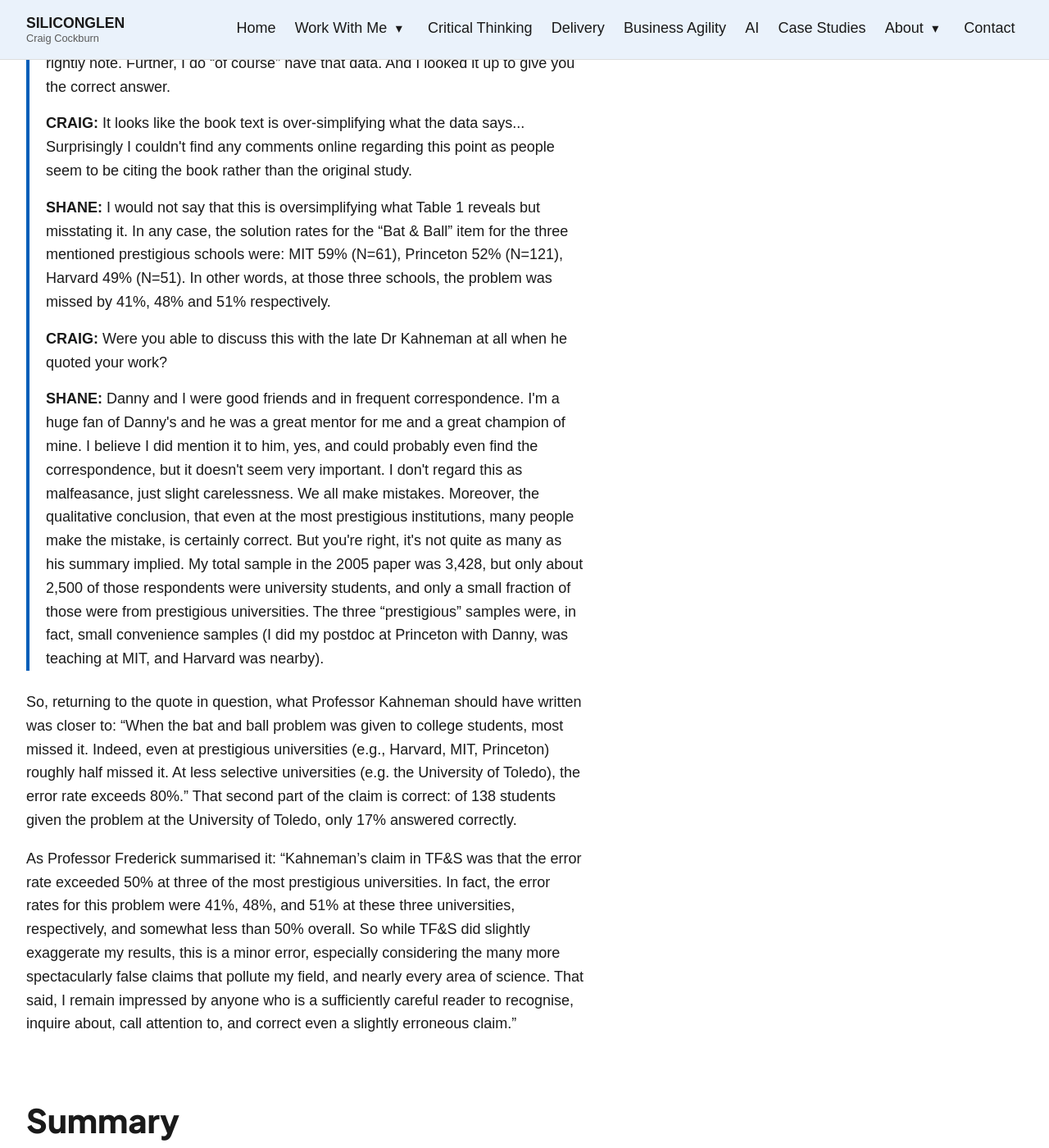
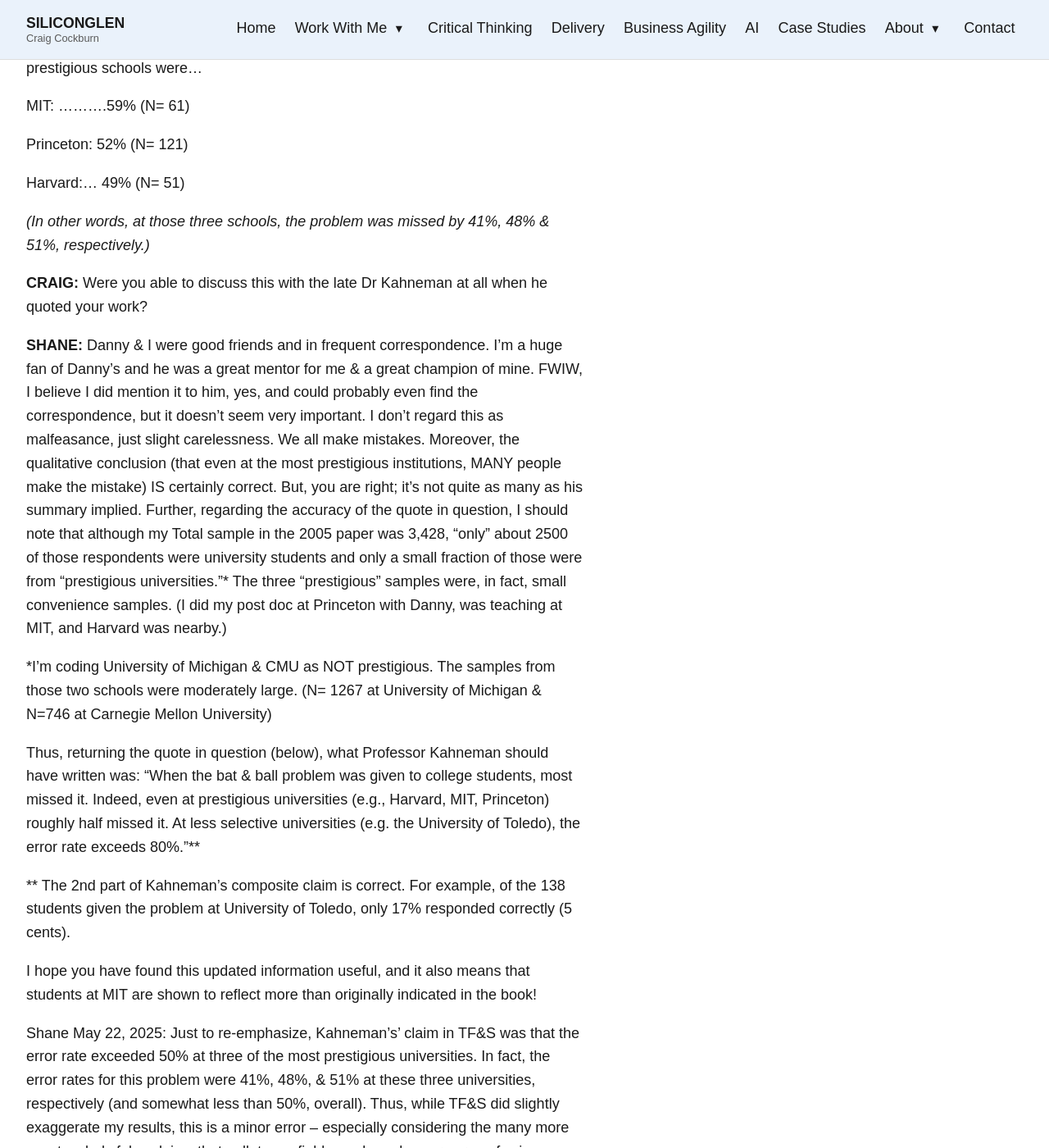
Before and after one commit to siliconglen/siliconglen-site, a Jekyll site: the page built from insights/critical-thinking-kahneman-correction/index.md, in a window 1280 px wide and 1400 px high, scrolled down 3245 px. Shown: the whole window at 82% size. Built offline with Jekyll 4.4.1, drawn with Linux system fonts in a browser that asks for light colours; some of the changed text lies outside the part shown.

Commit message:
Restore approved critical thinking paper

```diff
--- a/insights/critical-thinking-kahneman-correction/index.md
+++ b/insights/critical-thinking-kahneman-correction/index.md
@@ -1,127 +1,151 @@
 ---
 layout: page
-title: How critical thinking uncovered an error in “Thinking, Fast and Slow”
+title: 'How critical thinking uncovered an error in "Thinking, Fast and Slow"'
 eyebrow: Insights
-intro: Following consultation with Professor Shane Frederick of Yale School of Management, this is a small correction to Daniel Kahneman's summary of Shane's research in his best-selling book Thinking, Fast and Slow.
-description: How critical thinking and source data uncovered a small error in Thinking, Fast and Slow.
+intro: 'Following consultation with Professor Shane Frederick of Yale''s School of Management, I offer a small correction to Daniel Kahneman''s summary of Shane''s research in his best-selling book: "Thinking, Fast and Slow"'
+description: How critical thinking uncovered an error in Thinking, Fast and Slow.
 permalink: /insights/critical-thinking-kahneman-correction/
 ---
 
-<!-- Header image pending: Craig will supply original AI-generated artwork. Do not use a reproduction of the published book cover. -->
+Craig Cockburn, Edinburgh, Scotland April 2025.
 
-<p class="publication-date">First published in April 2025. <a href="https://www.academia.edu/129657170/Thinking_Fast_and_Slow_correction">View the original paper on Academia.edu</a>.</p>
+**Introduction**
 
-## Introduction
+Critical thinking is the process of analysing available data, assumptions, and arguments to reach sound conclusions, with deference to looking out for common biases behavioural researchers have spent roughly 60 years documenting. This is not a completely new challenge. Calls for greater application date back to Socrates (C. 470–399 BC) and include Devil's advocacy (1587), Kriegsspiel (1812) and Red Teaming as applied to both business & military decision making.
 
-Critical thinking is the process of analysing available data, assumptions and arguments to reach sound conclusions, with an eye on the biases behavioural researchers have spent roughly 60 years documenting. It's not a new challenge: calls for it trace back to Socrates (c. 470–399 BC), through Devil's advocacy (1587) and Kriegsspiel (1812), to Red Teaming as applied to business and military decision-making (Hoffman, 2017).
+**Background**
 
-## Background
+Since giving [my first conference talks on business decisions in 2019](https://www.infoq.com/presentations/wardley-maps-context-change/), I've been especially drawn to the concept of Red Team Thinking with the aims of offering a clearer framework for understanding and overcoming biases affecting decision making in business. To this end, I've drawn from the thoughts of Dave Snowden (Cynefin) and Dr Gary Klein (Premortem) and Bryce Hoffman (who has de-emphasized the existence of separate teams and instead emphasized this as a cognitive exercise within teams, with a special emphasis and the avoidance of arriving at confident predictions too early, if ever P85.
 
-Since giving [my first conference talks on business decisions in 2019](https://www.infoq.com/presentations/wardley-maps-context-change/), I've been especially drawn to the concept of Red Team Thinking, as a way of offering a clearer framework for understanding and overcoming the biases that affect decision-making in business. I've drawn on Dave Snowden's Cynefin, Dr Gary Klein's Premortem technique, and Bryce Hoffman's work, which de-emphasises the idea of separate “red teams” and instead treats this as a cognitive exercise within teams, with particular emphasis on avoiding confident predictions too early, if ever (Kahneman, 2011, p. 85).
+This tendency to jump to conclusions is illustrated by Shane Frederick's (2005) Cognitive Reflection Test, which was designed to measure how carefully System 2 (reflective reasoning or deliberation) monitors and controls the output of System 1 (reflexive reasoning or Intuition).
 
-That tendency to jump to conclusions is illustrated by Shane Frederick's (2005) Cognitive Reflection Test, designed to measure how carefully System 2 (reflective reasoning, or deliberation) monitors and controls the output of System 1 (reflexive reasoning, or intuition).
+**Observations**
 
-### Figure 1: The Cognitive Reflection Test (CRT)
+Referencing Professor Frederick's research, Professor Kahneman averred: "Many thousands of university students have answered the bat-and-ball puzzle, and the results are shocking. More than 50% of students at Harvard, MIT, and Princeton gave the intuitive—incorrect—answer. At less selective universities, the rate of demonstrable failure to check was in excess of 80%."
+
+Although Professor Kahneman's summary of Professor Frederick's research was essentially correct, he somewhat exaggerated Professor Frederick's "surprising" results.
+
+This exaggeration is hinted at by examining Professor Frederick's summary of results in the original 2005 paper (see below), which involved 3,428 respondents (most of whom were university students). Source [https://pubs.aeaweb.org/doi/pdfplus/10.1257/089533005775196732](https://pubs.aeaweb.org/doi/pdfplus/10.1257/089533005775196732)
+
+*Figure 1: The Cognitive Reflection Test (CRT)*
 
 1. A bat and a ball cost $1.10 in total. The bat costs $1.00 more than the ball. How much does the ball cost? ___ cents
 2. If it takes 5 machines 5 minutes to make 5 widgets, how long would it take 100 machines to make 100 widgets? ___ minutes
 3. In a lake, there is a patch of lily pads. Every day, the patch doubles in size. If it takes 48 days for the patch to cover the entire lake, how long would it take for the patch to cover half of the lake? ___ days
 
-*(Source: Frederick, 2005)*
+**Table 1: CRT Scores, by Location**
 
-## Observations
+| Location | Mean CRT score | 0 | 1 | 2 | 3 | N |
+| --- | --- | --- | --- | --- | --- | --- |
+| MIT | 2.18 | 7% | 16% | 30% | 48% | 61 |
+| Princeton | 1.63 | 18% | 27% | 28% | 26% | 121 |
+| Boston fireworks display | 1.53 | 24% | 24% | 26% | 26% | 195 |
+| Carnegie Mellon | 1.51 | 25% | 25% | 25% | 25% | 746 |
+| Harvard | 1.43 | 20% | 37% | 24% | 20% | 51 |
+| Michigan, Ann Arbor | 1.18 | 31% | 33% | 23% | 14% | 1267 |
+| Web-based studies | 1.10 | 39% | 25% | 22% | 13% | 525 |
+| Bowling Green | 0.87 | 50% | 25% | 13% | 12% | 52 |
+| Michigan, Dearborn | 0.83 | 51% | 22% | 21% | 6% | 154 |
+| Michigan State | 0.79 | 49% | 29% | 16% | 6% | 118 |
+| Toledo | 0.57 | 64% | 21% | 10% | 5% | 138 |
+| **Overall** | **1.24** | **33%** | **28%** | **23%** | **17%** | **3428** |
 
-Referencing Professor Frederick's research, Professor Kahneman wrote: “Many thousands of university students have answered the bat-and-ball puzzle, and the results are shocking. More than 50% of students at Harvard, MIT, and Princeton gave the intuitive—incorrect—answer. At less selective universities, the rate of demonstrable failure to check was in excess of 80%.”
+In this data, the highest performance was from students at MIT where "only" 48% got a perfect score (3/3). The remainder of the table reveals that 30% of MIT students missed one of the three questions, 16% missed two of them and 7% missed all three.
 
-Although Professor Kahneman's summary of Professor Frederick's research was essentially correct, he somewhat exaggerated the “surprising” results. That's hinted at in Frederick's own summary of results in the original 2005 paper, which involved 3,428 respondents, most of them university students ([read the original paper](https://pubs.aeaweb.org/doi/pdfplus/10.1257/089533005775196732)).
+It is not true that most people missed the bat & ball problem. When I asked him about the seeming discrepancy between the claim in Thinking Fast & Slow and his actual source data, Professor Frederick responded: "Hi Craig. Good detective work. You are correct."
 
-### Table 1: CRT scores by location
+This correspondence followed.
 
-<div class="table-scroll" role="region" aria-label="CRT scores by location" tabindex="0">
-<table>
-  <thead>
-    <tr><th scope="col">Location</th><th scope="col">Mean CRT score</th><th scope="col">0</th><th scope="col">1</th><th scope="col">2</th><th scope="col">3</th><th scope="col">N</th></tr>
-  </thead>
-  <tbody>
-    <tr><th scope="row">MIT</th><td>2.18</td><td>7%</td><td>16%</td><td>30%</td><td>48%</td><td>61</td></tr>
-    <tr><th scope="row">Princeton</th><td>1.63</td><td>18%</td><td>27%</td><td>28%</td><td>26%</td><td>121</td></tr>
-    <tr><th scope="row">Boston fireworks display</th><td>1.53</td><td>24%</td><td>24%</td><td>26%</td><td>26%</td><td>195</td></tr>
-    <tr><th scope="row">Carnegie Mellon</th><td>1.51</td><td>25%</td><td>25%</td><td>25%</td><td>25%</td><td>746</td></tr>
-    <tr><th scope="row">Harvard</th><td>1.43</td><td>20%</td><td>37%</td><td>24%</td><td>20%</td><td>51</td></tr>
-    <tr><th scope="row">Michigan, Ann Arbor</th><td>1.18</td><td>31%</td><td>33%</td><td>23%</td><td>14%</td><td>1267</td></tr>
-    <tr><th scope="row">Web-based studies</th><td>1.10</td><td>39%</td><td>25%</td><td>22%</td><td>13%</td><td>525</td></tr>
-    <tr><th scope="row">Bowling Green</th><td>0.87</td><td>50%</td><td>25%</td><td>13%</td><td>12%</td><td>52</td></tr>
-    <tr><th scope="row">Michigan, Dearborn</th><td>0.83</td><td>51%</td><td>22%</td><td>21%</td><td>6%</td><td>154</td></tr>
-    <tr><th scope="row">Michigan State</th><td>0.79</td><td>49%</td><td>29%</td><td>16%</td><td>6%</td><td>118</td></tr>
-    <tr><th scope="row">Toledo</th><td>0.57</td><td>64%</td><td>21%</td><td>10%</td><td>5%</td><td>138</td></tr>
-    <tr><th scope="row"><strong>Overall</strong></th><td><strong>1.24</strong></td><td><strong>33%</strong></td><td><strong>28%</strong></td><td><strong>23%</strong></td><td><strong>17%</strong></td><td><strong>3428</strong></td></tr>
-  </tbody>
-</table>
-</div>
+**CRAIG:** The problem is that the book claims it was the bat and ball question specifically, however the referenced data does not state this level of detail.
 
-*(Source: Frederick, 2005)*
+**SHANE:** Correct, I did not report item level results in my 2005 paper (Table 1 above). But that does set bounds on what item level results are possible, as you rightly note. Further, I do "of course" have that data. And I looked it up to give you the correct answer.
 
-In this data, the highest performance was from MIT students, where “only” 48% got a perfect score across all three questions; 30% missed one, 16% missed two, and 7% missed all three. It isn't true that most people missed the bat-and-ball problem specifically.
+**CRAIG:** It looks like the book text is over-simplifying what the data says. ... Surprisingly I couldn't find any comments online regarding this point as people seem to be citing the book rather than the original study.
 
-When I asked Professor Frederick about the seeming discrepancy between the book's claim and his actual source data, he responded: “Hi Craig. Good detective work. You are correct.”
+**SHANE:** I would not say that this is oversimplifying what Table 1 reveals but misstating it.
 
-This correspondence followed:
+In any case, the solution rates for the "Bat & Ball" item for the 3 mentioned prestigious schools were…
 
-<div class="correspondence">
-<p><strong>CRAIG:</strong> The problem is that the book claims it was the bat and ball question specifically, however the referenced data does not state this level of detail.</p>
+MIT: ……….59% (N= 61)
 
-<p><strong>SHANE:</strong> Correct, I did not report item level results in my 2005 paper (Table 1 above). But that does set bounds on what item level results are possible, as you rightly note. Further, I do “of course” have that data. And I looked it up to give you the correct answer.</p>
+Princeton: 52% (N= 121)
 
-<p><strong>CRAIG:</strong> It looks like the book text is over-simplifying what the data says... Surprisingly I couldn't find any comments online regarding this point as people seem to be citing the book rather than the original study.</p>
+Harvard:… 49% (N= 51)
 
-<p><strong>SHANE:</strong> I would not say that this is oversimplifying what Table 1 reveals but misstating it. In any case, the solution rates for the “Bat &amp; Ball” item for the three mentioned prestigious schools were: MIT 59% (N=61), Princeton 52% (N=121), Harvard 49% (N=51). In other words, at those three schools, the problem was missed by 41%, 48% and 51% respectively.</p>
+*(In other words, at those three schools, the problem was missed by 41%, 48% & 51%, respectively.)*
 
-<p><strong>CRAIG:</strong> Were you able to discuss this with the late Dr Kahneman at all when he quoted your work?</p>
+**CRAIG:** Were you able to discuss this with the late Dr Kahneman at all when he quoted your work?
 
-<p><strong>SHANE:</strong> Danny and I were good friends and in frequent correspondence. I'm a huge fan of Danny's and he was a great mentor for me and a great champion of mine. I believe I did mention it to him, yes, and could probably even find the correspondence, but it doesn't seem very important. I don't regard this as malfeasance, just slight carelessness. We all make mistakes. Moreover, the qualitative conclusion, that even at the most prestigious institutions, many people make the mistake, is certainly correct. But you're right, it's not quite as many as his summary implied. My total sample in the 2005 paper was 3,428, but only about 2,500 of those respondents were university students, and only a small fraction of those were from prestigious universities. The three “prestigious” samples were, in fact, small convenience samples (I did my postdoc at Princeton with Danny, was teaching at MIT, and Harvard was nearby).</p>
-</div>
+**SHANE:** Danny & I were good friends and in frequent correspondence. I'm a huge fan of Danny's and he was a great mentor for me & a great champion of mine. FWIW, I believe I did mention it to him, yes, and could probably even find the correspondence, but it doesn't seem very important. I don't regard this as malfeasance, just slight carelessness. We all make mistakes. Moreover, the qualitative conclusion (that even at the most prestigious institutions, MANY people make the mistake) IS certainly correct. But, you are right; it's not quite as many as his summary implied. Further, regarding the accuracy of the quote in question, I should note that although my Total sample in the 2005 paper was 3,428, "only" about 2500 of those respondents were university students and only a small fraction of those were from "prestigious universities."\* The three "prestigious" samples were, in fact, small convenience samples. (I did my post doc at Princeton with Danny, was teaching at MIT, and Harvard was nearby.)
 
-So, returning to the quote in question, what Professor Kahneman should have written was closer to: “When the bat and ball problem was given to college students, most missed it. Indeed, even at prestigious universities (e.g., Harvard, MIT, Princeton) roughly half missed it. At less selective universities (e.g. the University of Toledo), the error rate exceeds 80%.” That second part of the claim is correct: of 138 students given the problem at the University of Toledo, only 17% answered correctly.
+\*I'm coding University of Michigan & CMU as NOT prestigious. The samples from those two schools were moderately large. (N= 1267 at University of Michigan & N=746 at Carnegie Mellon University)
 
-As Professor Frederick summarised it: “Kahneman's claim in TF&S was that the error rate exceeded 50% at three of the most prestigious universities. In fact, the error rates for this problem were 41%, 48%, and 51% at these three universities, respectively, and somewhat less than 50% overall. So while TF&S did slightly exaggerate my results, this is a minor error, especially considering the many more spectacularly false claims that pollute my field, and nearly every area of science. That said, I remain impressed by anyone who is a sufficiently careful reader to recognise, inquire about, call attention to, and correct even a slightly erroneous claim.”
+Thus, returning the quote in question (below), what Professor Kahneman should have written was: "When the bat & ball problem was given to college students, most missed it. Indeed, even at prestigious universities (e.g., Harvard, MIT, Princeton) roughly half missed it. At less selective universities (e.g. the University of Toledo), the error rate exceeds 80%."\*\*
 
-## Summary
+\*\* The 2nd part of Kahneman's composite claim is correct. For example, of the 138 students given the problem at University of Toledo, only 17% responded correctly (5 cents).
 
-Critical thinking helps uncover facts, discern the truth, and support rational debate, constructive challenge and clearer decision-making, even when the subject under scrutiny is a Nobel laureate's own book. Although the example here is numerical, the same principles apply just as much to non-numerical problems, which is where most of this work falls in a business context. According to the World Economic Forum's 2025 Future of Jobs report, analytical thinking remains the most sought-after core skill among employers, with seven in ten companies considering it essential.
+I hope you have found this updated information useful, and it also means that students at MIT are shown to reflect more than originally indicated in the book!
 
-A key principle of critical thinking is that it's undertaken with constructive intent:
+Shane May 22, 2025: Just to re-emphasize, Kahneman's' claim in TF&S was that the error rate exceeded 50% at three of the most prestigious universities. In fact, the error rates for this problem were 41%, 48%, & 51% at these three universities, respectively (and somewhat less than 50%, overall). Thus, while TF&S did slightly exaggerate my results, this is a minor error – especially considering the many more spectacularly false claims that pollute my field – and nearly every area of science, see, e.g., (Meyer, et al., 2015).
 
-> *“'Tis not enough, taste, judgment, learning, join;*<br>
-> *In all you speak, let truth and candour shine:*<br>
-> *That not alone what to your sense is due,*<br>
-> *All may allow; but seek your friendship too.”*
->
-> — Alexander Pope, English poet and satirist, 1711
+That said, I remain impressed by anyone who is a sufficiently careful reader to recognize, inquire about, call attention to, & correct even a (slightly) erroneous claim.
 
-**Further reading:** Meyer & Frederick (2023) and Meyer, Ata-Hussain et al. (2024), one of the last joint papers of Daniel Kahneman before his death in 2024.
+Best regards, Shane
 
-## Acknowledgements
+**Summary**
 
-With thanks to Shane Frederick, Professor of Marketing at Yale School of Management, for collaborating on this piece and supplying the underlying source data. Professor Frederick co-published with Dr Kahneman between 2002 and 2024 in the field of decision sciences ([Professor Frederick's Yale profile](https://faculty.som.yale.edu/shanefrederick/)). And to the late Dr Daniel Kahneman, Nobel Prize laureate, for revolutionising how we think about thinking.
+Critical thinking helps you to uncover facts, discern the truth and supports rational debate, constructive challenge and clearer decision making. This is true even when challenging the work of Nobel Laureates who, being human, can make mistakes just like the rest of us. Although the example here is numerical, the principles are still just as valid for non-numerical problems and this is where the majority of the work falls in a business context.
 
-## About the author
+According to the world economic forum, 2025 report, "Analytical thinking remains the most sought-after core skill among employers, with seven out of 10 companies considering it as essential in 2025." [https://www.weforum.org/publications/the-future-of-jobs-report-2025/in-full/2-jobs-outlook/#2-jobs-outlook](https://www.weforum.org/publications/the-future-of-jobs-report-2025/in-full/2-jobs-outlook/#2-jobs-outlook)
 
-Craig Cockburn writes from experience in critical thinking and delivery. Read more about my [career]({{ '/about/#career' | relative_url }}), [credentials]({{ '/credentials/#critical-thinking-agile-and-delivery' | relative_url }}), [recognition]({{ '/citations/#stanford-law-review-1997' | relative_url }}) and [speaking]({{ '/speaking/#talks-and-teaching-workshops' | relative_url }}).
+A key principle of critical thinking that it is with a constructive intent.
 
-## About Shane Frederick
+*"'Tis not enough, taste, judgment, learning, join;*
+*
+In all you speak, let truth and candour shine:*
+*
+That not alone what to your sense is due,*
+*
+All may allow; but seek your friendship too."*
 
-Professor Frederick's research focuses on preference elicitation, framing effects, intertemporal choice, and decision-making under uncertainty. Before joining Yale SOM, he was associate professor of management science at MIT's Sloan School of Management, and before that a research associate and lecturer at Princeton's Woodrow Wilson School of Public and International Affairs. He holds a PhD in decision sciences from Carnegie Mellon University.
+– Alexander Pope, 1711.
 
-## References
+**Further Reading**
 
-Frederick, S. (2005). “Cognitive Reflection and Decision Making.” *Journal of Economic Perspectives*, 25–42.
+See (Andrew Meyer S. F., 2023) and (Andrew Meyer Y. A.-H., 2024) (one of the last joint papers of Daniel Kahneman before his death in 2024)
 
-Hoffman, B. G. (2017). *Red Teaming: How Your Business Can Conquer the Competition by Challenging Everything*. New York: Crown Business.
+**Acknowledgements**
 
-Kahneman, D. (2011). *Thinking, Fast and Slow*. New York: Farrar, Straus and Giroux.
+With thanks to Shane Frederick, Professor of Marketing at Yale School of Management for collaborating on this article and supplying me with the relevant source data. Professor Frederick co-published with Dr Kahneman between 2002 and 2024 in the field of decision sciences.
 
-Meyer, A., Frederick, S. (2023). “The formation and revision of intuitions.” *Cognition*, 240.
+[https://faculty.som.yale.edu/shanefrederick/](https://faculty.som.yale.edu/shanefrederick/)
 
-Meyer, A., Ata-Hussain, Y. et al. (2024). “Cognitive reflection is a distinct and measurable trait.” *PNAS*.
+and to Dr Daniel Kahneman, Nobel Prize Laureate, for revolutionising how we think about thinking.
 
-Meyer, A., Frederick, S., Burnham, T. C., Pinto, J. D., Boyer, T. W., Ball, L. J. et al., Schuldt, J. P. (2015). “Disfluent fonts don't help people solve math problems.” *Journal of Experimental Psychology: General*, 144(2), e16–e30.
+**Author Biographies**
+
+Craig Cockburn, B.Sc., M.Sc. CITP, CEng, FBCS has worked as a business consultant since 2007 helping businesses work more effectively and efficiently. In 2018 he was confirmed as a Chartered Fellow of the Chartered Management Institute. His conference speaking topics include critical thinking, strategy, decision support in business, teaching practices for neurodiversity and remote working. He is credited with inventing an early browser (1990), publishing on remote working (1993) and on the acknowledgements for HTML5. His Google scholar profile also includes his undergraduate work on AI and references to his vocational work on Scottish traditional culture.
+
+Shane Frederick. Professor Frederick's research focuses on preference elicitation, framing effects, intertemporal choice, and decision-making under uncertainty. Before coming to Yale SOM, he was associate professor of management science at Sloan School of Management at MIT. Prior to MIT, he was a research associate and lecturer at the Woodrow Wilson School of Public & International Affairs at Princeton University. Professor Frederick holds a PhD in decision sciences from Carnegie Mellon University, an MA in resource management from Simon Fraser University, and a BS in zoology from the University of Wisconsin.
+
+**Contact details**
+
+Craig Cockburn [https://orcid.org/0009-0006-9995-8797](https://orcid.org/0009-0006-9995-8797) [craig@siliconglen.com](mailto:craig@siliconglen.com) [https://www.craigcockburn.com](https://www.craigcockburn.com) and [https://www.redteamthinking.com](https://www.redteamthinking.com)
+
+Shane Frederick [https://orcid.org/0000-0003-0367-0678](https://orcid.org/0000-0003-0367-0678)
+
+**References**
+
+Andrew Meyer, S. F. (2023). The formation and revision of intuitions. *Cognition, 240*. doi:10.1257/0895330005775196732
+
+Andrew Meyer, Y. A.-H. (2024). Cognitive reflection is a distinct and measurable trait. *PNAS*. doi:10.1073/pnas.2409191121
+
+Frederick, S. (2005). Cognitive Reflection and Decision Making. *Journal of Economic Perspectives*, 25–42. doi:10.1257/089533005775196732
+
+Hoffman, B. G. (2017). *Red teaming: How your business can conquer the competition by challenging everything.* New York: Crown Business.
+
+Kahneman, D. (2011). *Thinking, Fast and Slow.* New York: Farrar, Straus and Giroux.
+
+Meyer, A., Frederick, S., Burnham, T. C., Pinto, J. D., Boyer, T. W., Ball, L. J., . . . Schuldt, J. P. (2015). Disfluent fonts don't help people solve math problems. *Journal of Experimental Psychology: General*, 144(2), e16–e30. doi:10.1037/xge0000049
+
+Keywords: #criticalthinking #cognitivereflection #redteamthinking #system2
```
Also changed, not shown: DESIGN_STANDARDS.md (+1 -0 lines).
